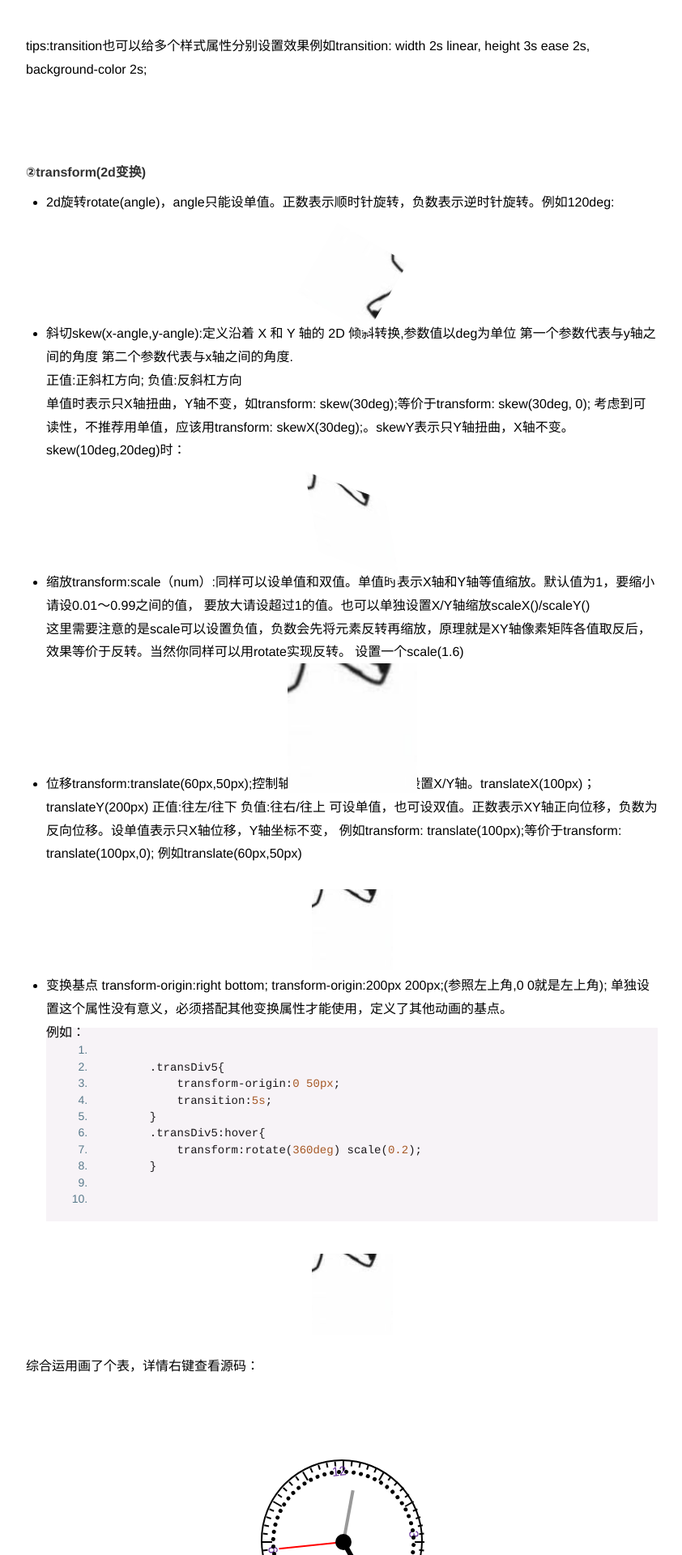
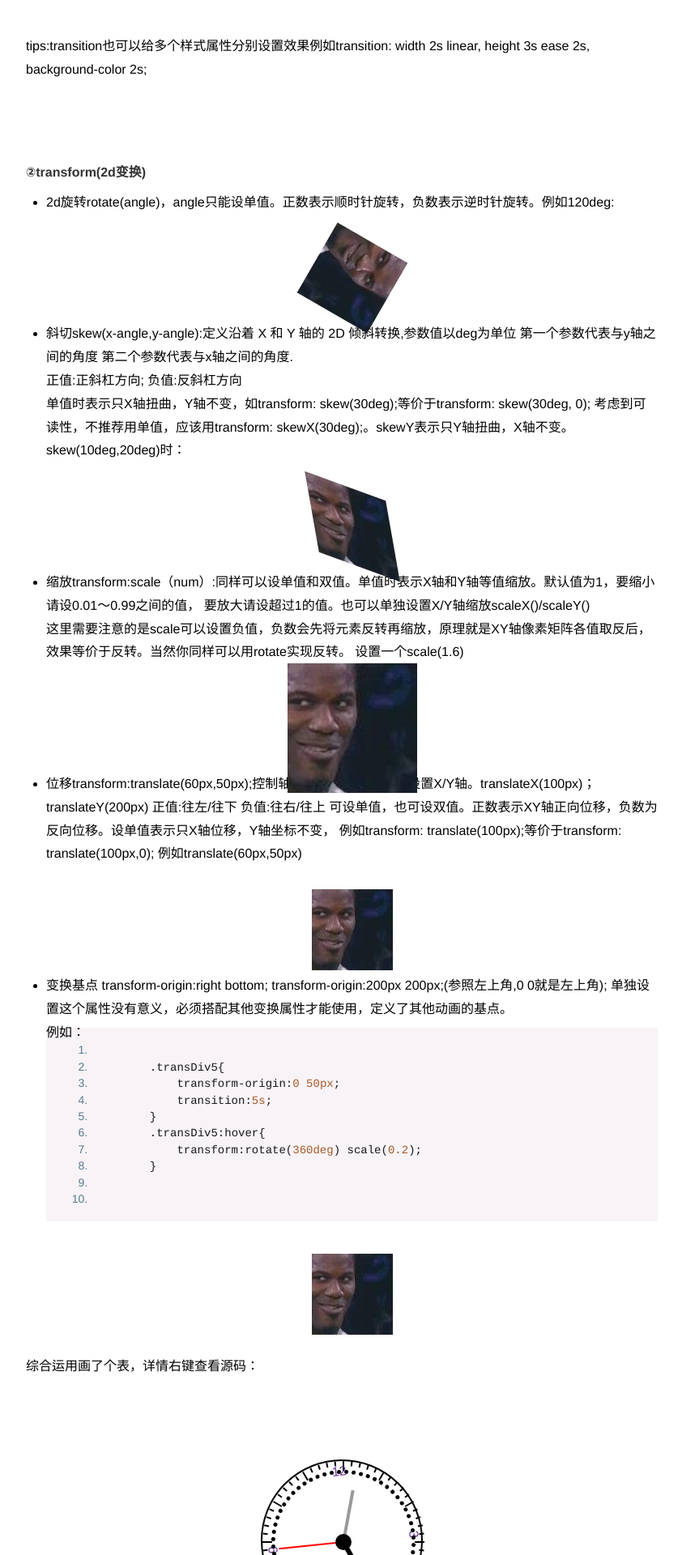
Before and after one commit to madaono/madaono.github.io, a Jekyll site: the page built from _posts/2016-5-1-CSS3-animation.html, in a window 1280 px wide. Shown: the part 780-2700 px from the top of the page at 81% size, without its empty margins (218-1060 px from the left). Built offline with Jekyll 4.4.1, drawn with Linux system fonts in a browser that asks for light colours.

Commit message:
Update 2016-5-1-CSS3-animation.html

```diff
--- a/_posts/2016-5-1-CSS3-animation.html
+++ b/_posts/2016-5-1-CSS3-animation.html
@@ -106,7 +106,7 @@ tags: [javascript,animation]
     <div class="ico"></div>
 </div>
 <style id="css">
-    .transLis li{margin-bottom:50px}.box1{width:50px;height:50px;background-color:orangered;transition-property:width}.box1:hover{width:100px;height:50px;background-color:aqua}.box2{transition-duration:5s}.box3{transition-delay:2s}.box4{transition-timing-function:cubic-bezier(0,.59,1,-0.06)}.box4:hover{width:266px}.transBg li div{background:url("imgs/sandaoliu.jpg") 100%;margin:0 auto}.trans2d{height:100px;width:100px}.transDiv1{transform:rotate(120deg)}.transDiv2{transform:skew(10deg,20deg)}.transDiv3{transform:scale(1.6)}.transDiv4:hover{transform:translate(60px,50px)}.transDiv5{transform-origin:0 50px;transition:5s}.transDiv5:hover{transform:rotate(360deg) scale(0.2)}#wrap{width:200px;height:200px;border:2px solid #000;margin:100px auto;border-radius:50%;position:relative}#wrap ul{list-style:none}#wrap ul li{width:2px;height:6px;background:#000;position:absolute;left:99px;top:0;-webkit-transform-origin:center 100px}#wrap ul li:nth-of-type(5n+1){height:12px}#wrap ul li span{position:absolute;bottom:-22px;left:-4px;color:rebeccapurple}#hour{width:6px;height:45px;background:#000;position:absolute;left:97px;top:55px;-webkit-transform-origin:bottom}#min{width:4px;height:65px;background:#999;position:absolute;left:98px;top:35px;-webkit-transform-origin:bottom}#sec{width:2px;height:80px;background:red;position:absolute;left:99px;top:20px;-webkit-transform-origin:bottom}.ico{width:20px;height:20px;background:#000;border-radius:50%;position:absolute;left:90px;top:90px}
+    .transLis li{margin-bottom:50px}.box1{width:50px;height:50px;background-color:orangered;transition-property:width}.box1:hover{width:100px;height:50px;background-color:aqua}.box2{transition-duration:5s}.box3{transition-delay:2s}.box4{transition-timing-function:cubic-bezier(0,.59,1,-0.06)}.box4:hover{width:266px}.transBg li div{background:url("imgs/wwe.jpg") 100%;margin:0 auto}.trans2d{height:100px;width:100px}.transDiv1{transform:rotate(120deg)}.transDiv2{transform:skew(10deg,20deg)}.transDiv3{transform:scale(1.6)}.transDiv4:hover{transform:translate(60px,50px)}.transDiv5{transform-origin:0 50px;transition:5s}.transDiv5:hover{transform:rotate(360deg) scale(0.2)}#wrap{width:200px;height:200px;border:2px solid #000;margin:100px auto;border-radius:50%;position:relative}#wrap ul{list-style:none}#wrap ul li{width:2px;height:6px;background:#000;position:absolute;left:99px;top:0;-webkit-transform-origin:center 100px}#wrap ul li:nth-of-type(5n+1){height:12px}#wrap ul li span{position:absolute;bottom:-22px;left:-4px;color:rebeccapurple}#hour{width:6px;height:45px;background:#000;position:absolute;left:97px;top:55px;-webkit-transform-origin:bottom}#min{width:4px;height:65px;background:#999;position:absolute;left:98px;top:35px;-webkit-transform-origin:bottom}#sec{width:2px;height:80px;background:red;position:absolute;left:99px;top:20px;-webkit-transform-origin:bottom}.ico{width:20px;height:20px;background:#000;border-radius:50%;position:absolute;left:90px;top:90px}
 </style>
 
 
```
